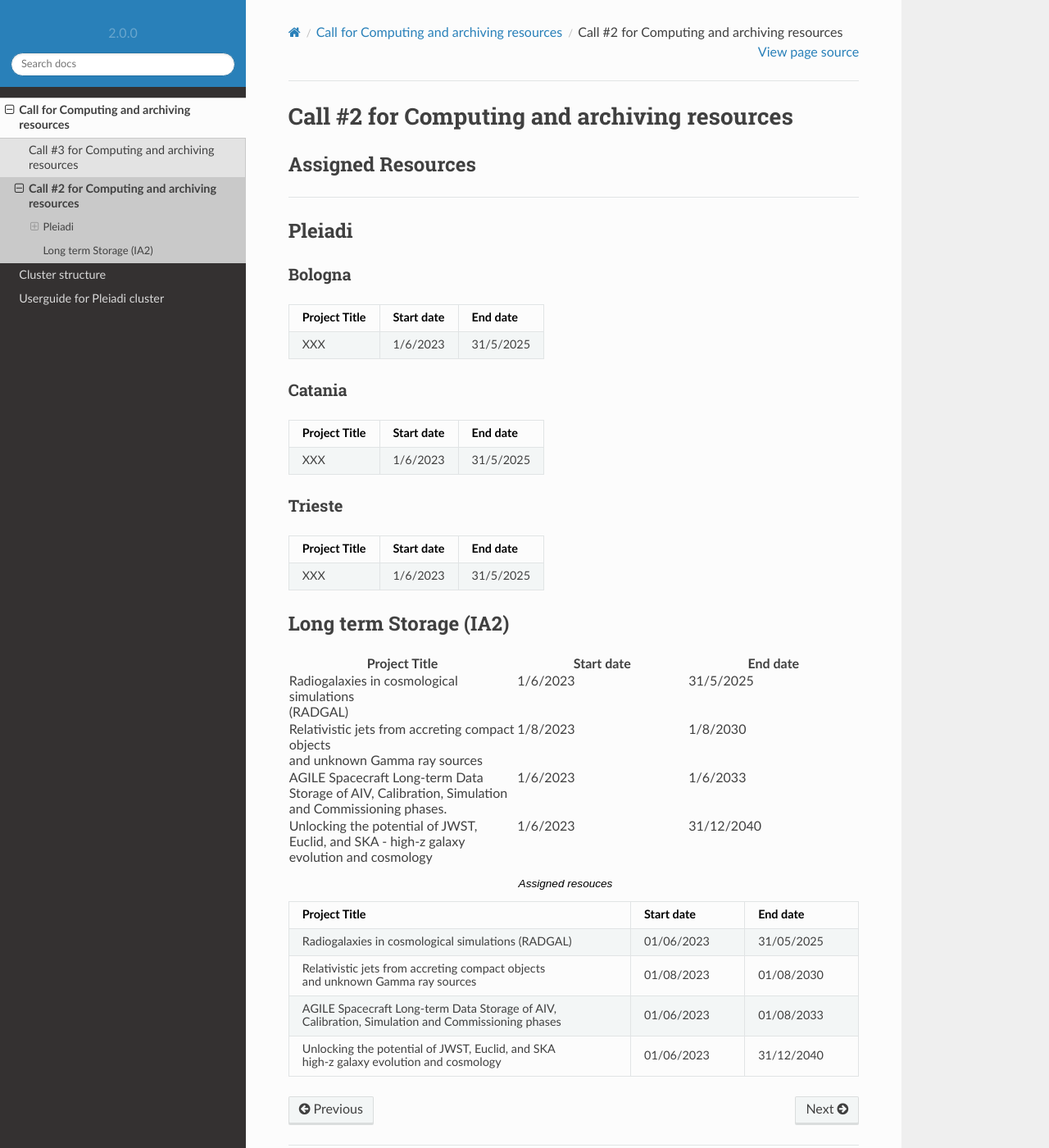
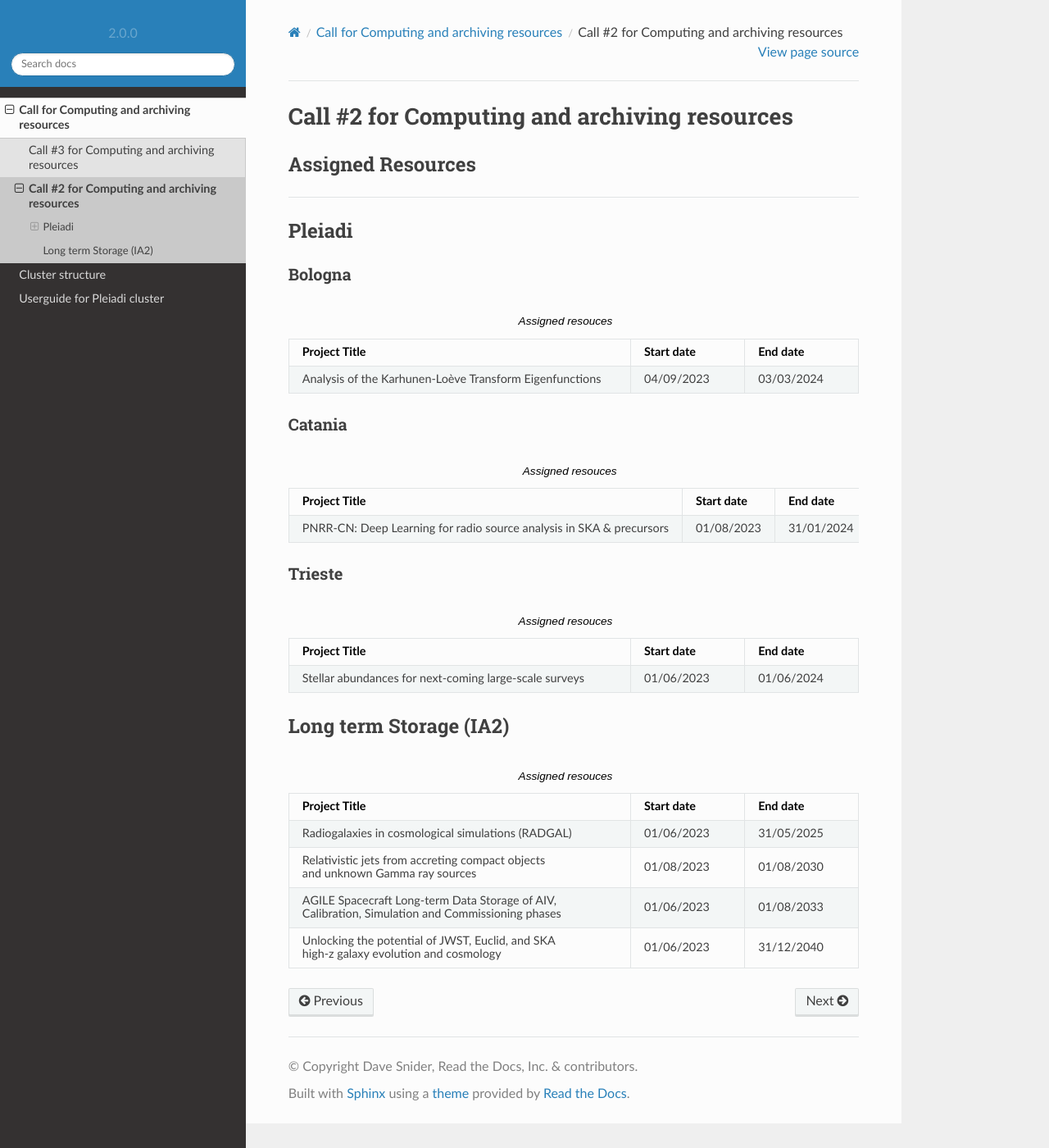
Before and after one commit to fvitello/pleiadi-doc, a Sphinx documentation site: the page built from docs/call/call2.rst, in a window 1280 px wide and 1400 px high. Shown: the whole window at 82% size. Built offline with Sphinx 7.4.7 and the Read the Docs theme 2.0.0, drawn with Linux system fonts in a browser that asks for light colours; pages that are not in the unit, such as notebooks, are missing from menus.

Commit message:
Update call2.rst

```diff
--- a/docs/call/call2.rst
+++ b/docs/call/call2.rst
@@ -14,68 +14,43 @@ Pleiadi
 
 Bologna
 ^^^^^^^^^^^^^^^^^^^^^^
-+------------------------------------------------------+------------+-----------+
-| Project Title                                        | Start date | End date  |
-+======================================================+============+===========+
-| XXX                                                  | 1/6/2023   | 31/5/2025 |
-+------------------------------------------------------+------------+-----------+
+.. table:: Assigned resouces
+  :width: 100%
+  :widths: 3 1 1
+
+  ======================================================================================================    ==========   ==========
+  Project Title                                                                                             Start date    End date
+  ======================================================================================================    ==========   ==========
+  Analysis of the Karhunen-Loève Transform Eigenfunctions                                                   04/09/2023   03/03/2024
+  ======================================================================================================    ==========   ==========
 
 Catania
 ^^^^^^^^^^^^^^^^^^^^^^
-+------------------------------------------------------+------------+-----------+
-| Project Title                                        | Start date | End date  |
-+======================================================+============+===========+
-| XXX                                                  | 1/6/2023   | 31/5/2025 |
-+------------------------------------------------------+------------+-----------+
+.. table:: Assigned resouces
+  :width: 100%
+  :widths: 3 1 1
+
+  ======================================================================================================    ==========   ==========
+  Project Title                                                                                             Start date     End date
+  ======================================================================================================    ==========   ==========
+  PNRR-CN: Deep Learning for radio source analysis in SKA & precursors                                      01/08/2023   31/01/2024
+  ======================================================================================================    ==========   ==========
 
 Trieste
 ^^^^^^^^^^^^^^^^^^^^^^
-+------------------------------------------------------+------------+-----------+
-| Project Title                                        | Start date | End date  |
-+======================================================+============+===========+
-| XXX                                                  | 1/6/2023   | 31/5/2025 |
-+------------------------------------------------------+------------+-----------+
+.. table:: Assigned resouces
+  :width: 100%
+  :widths: 3 1 1
+
+  ======================================================================================================    ==========   ==========
+  Project Title                                                                                             Start date     End date
+  ======================================================================================================    ==========   ==========
+  Stellar abundances for next-coming large-scale surveys                                                    01/06/2023   01/06/2024
+  ======================================================================================================    ==========   ==========
 
 *********
 Long term Storage (IA2)
 *********
-
-
-.. raw:: html
-
-   <table>
-       <colgroup>
-           <col style="width: 40%">
-           <col style="width: 30%">
-           <col style="width: 30%">
-       </colgroup>
-       <tr>
-           <th>Project Title</th>
-           <th>Start date</th>
-           <th>End date</th>
-       </tr>
-       <tr>
-           <td>Radiogalaxies in cosmological simulations <br>(RADGAL)</td>
-           <td>1/6/2023</td>
-           <td>31/5/2025</td>
-       </tr>
-       <tr>
-           <td>Relativistic jets from accreting compact objects <br>and unknown Gamma ray sources</td>
-           <td>1/8/2023</td>
-           <td>1/8/2030</td>
-       </tr>
-       <tr>
-           <td>AGILE Spacecraft Long-term Data Storage of AIV, Calibration, Simulation and Commissioning phases.</td>
-           <td>1/6/2023</td>
-           <td>1/6/2033</td>
-       </tr>
-       <tr>
-           <td>Unlocking the potential of JWST, Euclid, and SKA - high-z galaxy evolution and cosmology</td>
-           <td>1/6/2023</td>
-           <td>31/12/2040</td>
-       </tr>
-   </table>
-
 
 .. table:: Assigned resouces
   :width: 100%
```
